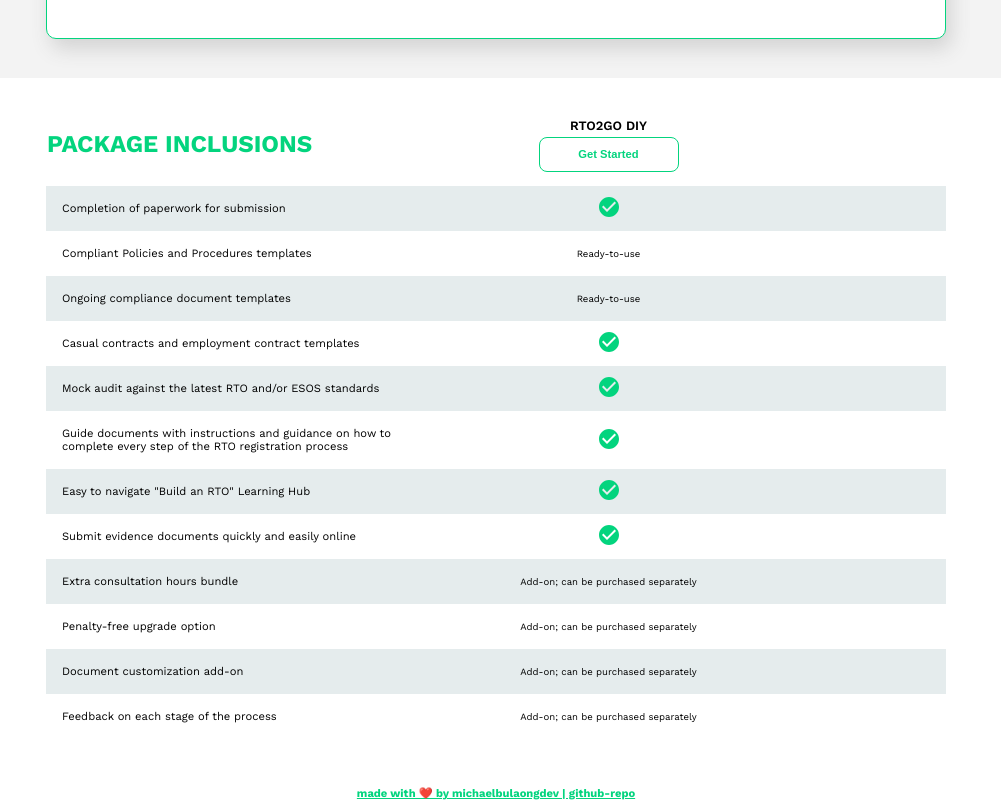
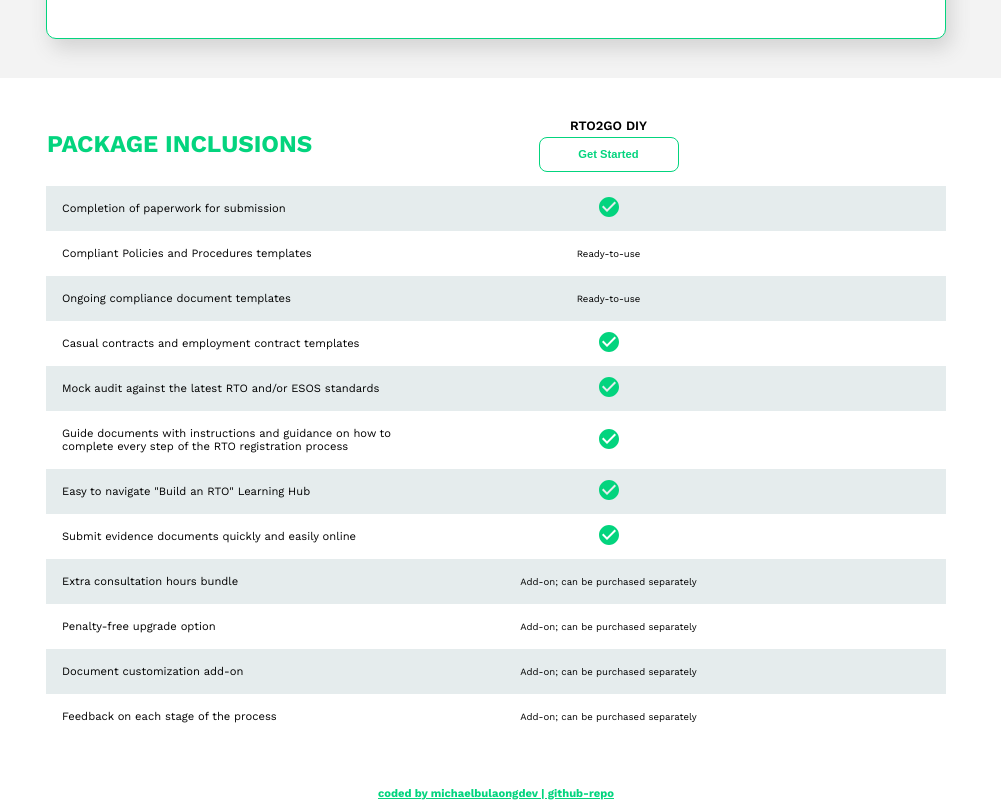
Before and after one commit to michaelbulaongdev/frontend-design-exercise-20230323, a React (Create React App) app: page / in a window 1280 px wide. Shown: the part 1301-2101 px from the top of the page, without its empty margins (144-1145 px from the left). Built offline with nearby package versions, Linux system fonts and the light colour scheme.

Commit message:
Update App.js

```diff
--- a/src/App.js
+++ b/src/App.js
@@ -14,7 +14,7 @@
 					href='https://github.com/michaelbulaongdev/frontend-design-exercise-20230323'
 					target='_blank'
 					rel='noreferrer'>
-					made with ❤️ by michaelbulaongdev | github-repo
+					coded by michaelbulaongdev | github-repo
 				</a>
 			</footer>
 		</main>
```
